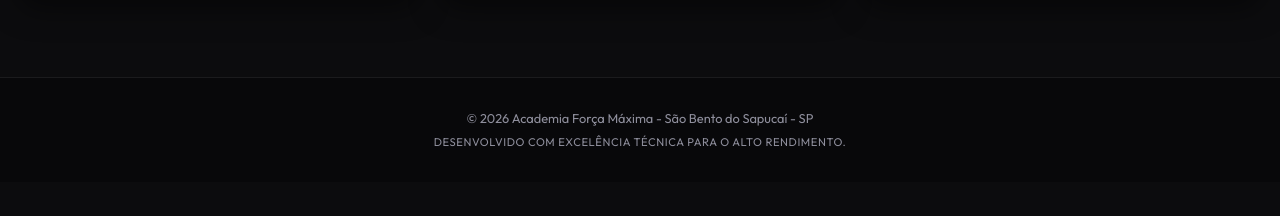
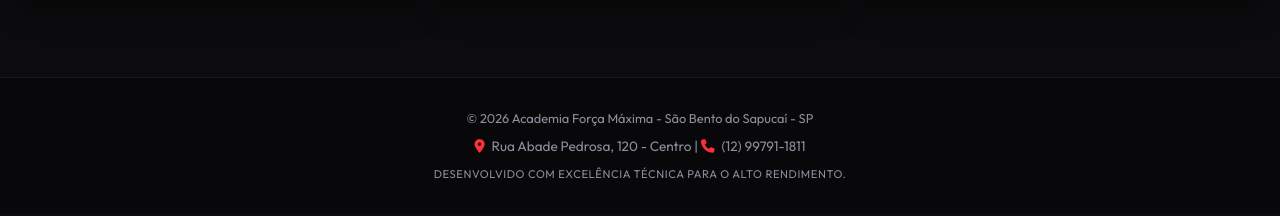
Before and after one commit to connectupintelligence-cell/for-a-m-xima, a plain HTML site: page index.html in a window 1280 px wide. Shown: the part 436-652 px from the top of the page. Drawn offline with Linux system fonts and the light colour scheme.

Commit message:
style: adiciona o endereco real da academia no rodape

```diff
--- a/index.html
+++ b/index.html
@@ -692,6 +692,7 @@
     <footer class="app-footer">
         <div class="footer-container">
             <p>&copy; 2026 Academia Força Máxima - São Bento do Sapucaí - SP</p>
+            <p class="gym-address" style="margin: 8px 0; font-size: 0.85rem;"><i class="fa-solid fa-location-dot" style="color: var(--color-primary); margin-right: 4px;"></i> Rua Abade Pedrosa, 120 - Centro | <i class="fa-solid fa-phone" style="color: var(--color-primary); margin-right: 4px;"></i> (12) 99791-1811</p>
             <p class="developed-by">Desenvolvido com excelência técnica para o alto rendimento.</p>
         </div>
     </footer>
```
